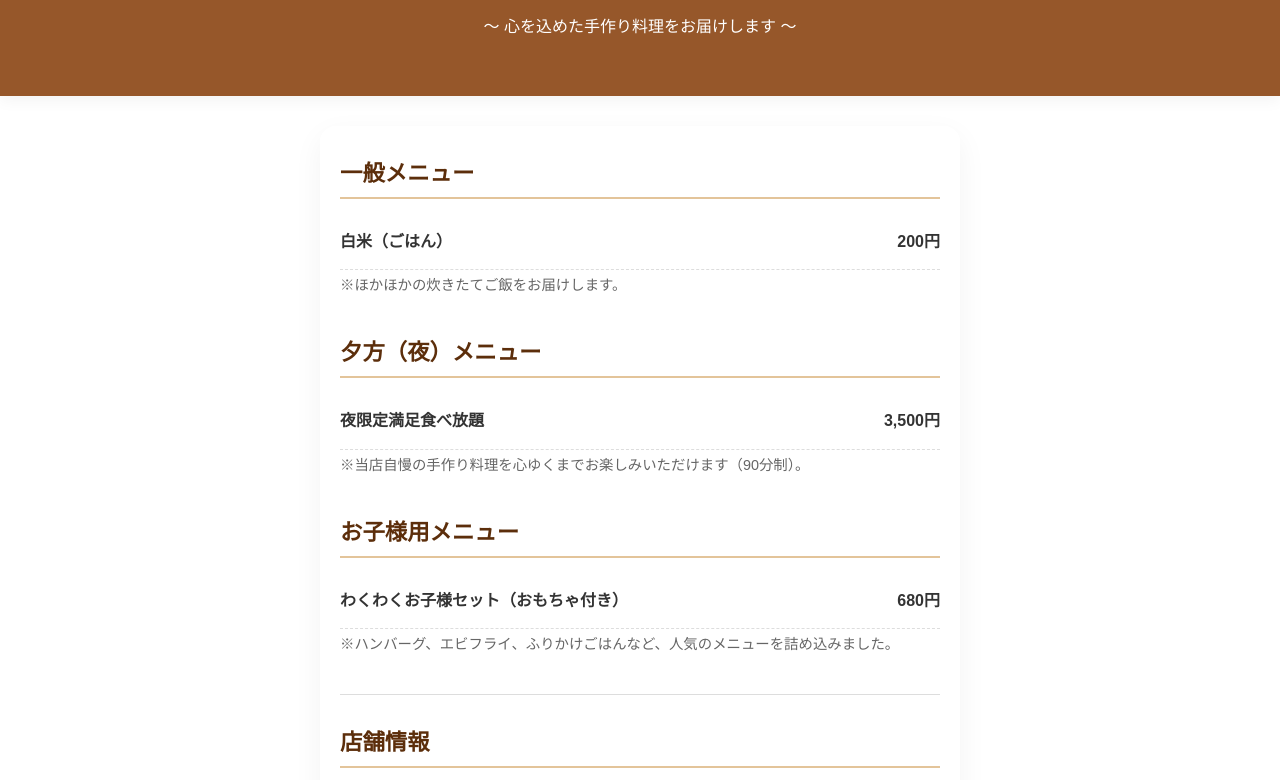
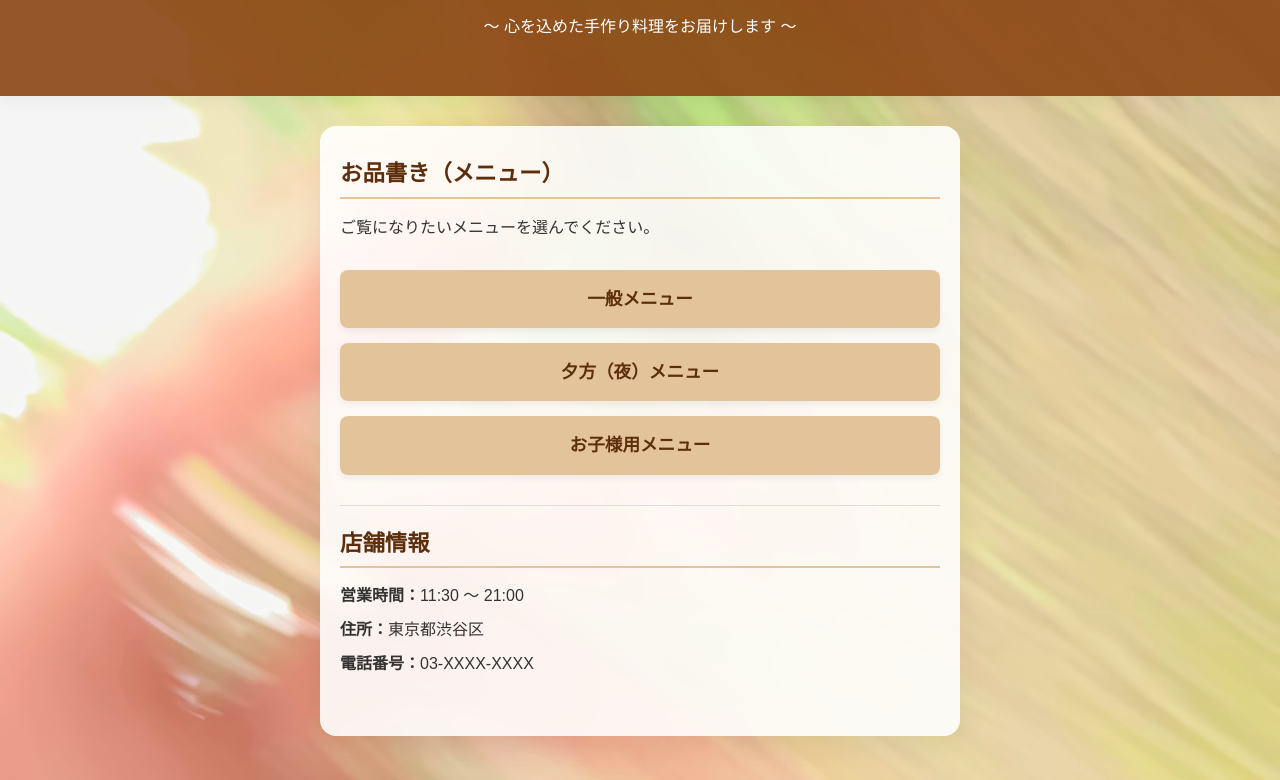
Before and after one commit to 0kota5/new-web, a plain HTML site: page index.html in a window 1280 px wide. Shown: the part 120-900 px from the top of the page. Drawn offline with Linux system fonts and the light colour scheme.

Commit message:
Update restaurant name and menu layout

```diff
--- a/index.html
+++ b/index.html
@@ -3,93 +3,51 @@
 <head>
     <meta charset="UTF-8">
     <meta name="viewport" content="width=device-width, initial-scale=1.0">
-    <title>お食事処 ○○</title>
+    <title>レストラン</title>
     <style>
-        /* 1. 画面全体のデザイン */
         html, body { margin: 0; padding: 0; min-height: 100vh; }
         body {
             font-family: sans-serif; color: #333; line-height: 1.6; text-align: center;
-            /* あなたが撮影した「斜めの光とブレのデザイン写真」を画面全体に固定して背景にします */
-            background-image: url('bg.png');
+            background-image: url('IMG_3693.jpeg');
             background-attachment: fixed;
             background-size: cover;
             background-position: center;
             background-repeat: no-repeat;
         }
         header { background: rgba(139, 69, 19, 0.9); color: white; padding: 40px 20px; box-shadow: 0 4px 15px rgba(0,0,0,0.05); }
+        main { padding: 30px 20px; max-width: 600px; margin: 30px auto; background: rgba(255, 255, 255, 0.88); backdrop-filter: blur(10px); -webkit-backdrop-filter: blur(10px); border-radius: 16px; box-shadow: 0 10px 30px rgba(0, 0, 0, 0.05); text-align: left; }
+        .menu-buttons { display: flex; flex-direction: column; gap: 15px; margin: 30px 0; }
+        .btn { display: block; background: #e3c49a; color: #5c2e0b; padding: 15px; text-decoration: none; border-radius: 8px; font-weight: bold; font-size: 1.1rem; text-align: center; box-shadow: 0 4px 6px rgba(0,0,0,0.05); }
+        .btn:hover { background: #d2b48c; }
+        section { margin-bottom: 30px; text-align: left; }
         footer { padding: 30px 20px; background: rgba(255, 255, 255, 0.5); font-size: 0.8rem; margin-top: 50px; text-align: center; }
-
-        /* 2. 各コンテンツを囲む白いボックス */
-        .white-box {
-            padding: 30px 20px;
-            max-width: 600px;
-            margin: 30px auto;
-            background: rgba(255, 255, 255, 0.88);
-            backdrop-filter: blur(10px);
-            -webkit-backdrop-filter: blur(10px);
-            border-radius: 16px;
-            box-shadow: 0 10px 30px rgba(0, 0, 0, 0.05);
-            text-align: left;
-        }
-
-        /* 3. パーツやメニューのデザイン */
-        .menu-item { padding: 15px 0; display: flex; justify-content: space-between; align-items: baseline; font-weight: bold; border-bottom: 1px dashed #ddd; }
-        .menu-desc { font-size: 0.9rem; color: #666; margin-top: 5px; margin-bottom: 25px; line-height: 1.4; }
         .info-p { margin: 8px 0; }
         h2 { font-size: 1.4rem; color: #5c2e0b; margin-top: 0; margin-bottom: 15px; border-bottom: 2px solid #e3c49a; padding-bottom: 5px; }
-        .section-block { margin-bottom: 40px; }
     </style>
 </head>
 <body>
-
     <header>
-        <h1>お食事処 ○○</h1>
+        <h1>レストラン</h1>
         <p>〜 心を込めた手作り料理をお届けします 〜</p>
     </header>
-
-    <main class="white-box">
-        <!-- 【一般メニュー】 -->
-        <div class="section-block">
-            <h2>一般メニュー</h2>
-            <div class="menu-item">
-                <span>白米（ごはん）</span>
-                <span>200円</span>
+    <main>
+        <section>
+            <h2>お品書き（メニュー）</h2>
+            <p>ご覧になりたいメニューを選んでください。</p>
+            <div class="menu-buttons">
+                <!-- ここからそれぞれの別ページへジャンプします -->
+                <a href="general.html" class="btn">一般メニュー</a>
+                <a href="evening.html" class="btn">夕方（夜）メニュー</a>
+                <a href="kids.html" class="btn">お子様用メニュー</a>
             </div>
-            <p class="menu-desc">※ほかほかの炊きたてご飯をお届けします。</p>
-        </div>
-
-        <!-- 【夕方メニュー】 -->
-        <div class="section-block">
-            <h2>夕方（夜）メニュー</h2>
-            <div class="menu-item">
-                <span>夜限定満足食べ放題</span>
-                <span>3,500円</span>
-            </div>
-            <p class="menu-desc">※当店自慢の手作り料理を心ゆくまでお楽しみいただけます（90分制）。</p>
-        </div>
-
-        <!-- 【お子様用メニュー】 -->
-        <div class="section-block">
-            <h2>お子様用メニュー</h2>
-            <div class="menu-item">
-                <span>わくわくお子様セット（おもちゃ付き）</span>
-                <span>680円</span>
-            </div>
-            <p class="menu-desc">※ハンバーグ、エビフライ、ふりかけごはんなど、人気のメニューを詰め込みました。</p>
-        </div>
-
-        <!-- 【店舗情報・電話番号】 -->
-        <div class="section-block" style="border-top: 1px solid #ddd; padding-top: 30px; margin-bottom: 10px;">
+        </section>
+        <section style="border-top: 1px solid #ddd; padding-top: 20px; margin-top: 30px;">
             <h2>店舗情報</h2>
-            <p class="info-p"><strong>営業時間：</strong>11:00 〜 22:00</p>
+            <p class="info-p"><strong>営業時間：</strong>11:30 〜 21:00</p>
             <p class="info-p"><strong>住所：</strong>東京都渋谷区</p>
-            <p class="info-p"><strong>電話番号：</strong>0X-XXXX-XXXX</p>
-        </div>
+            <p class="info-p"><strong>電話番号：</strong>03-XXXX-XXXX</p>
+        </section>
     </main>
-
-    <footer>
-        <p>&copy; 2026 お食事処 ○○</p>
-    </footer>
-
+    <footer><p>&copy; 2026 レストラン</p></footer>
 </body>
 </html>
```
